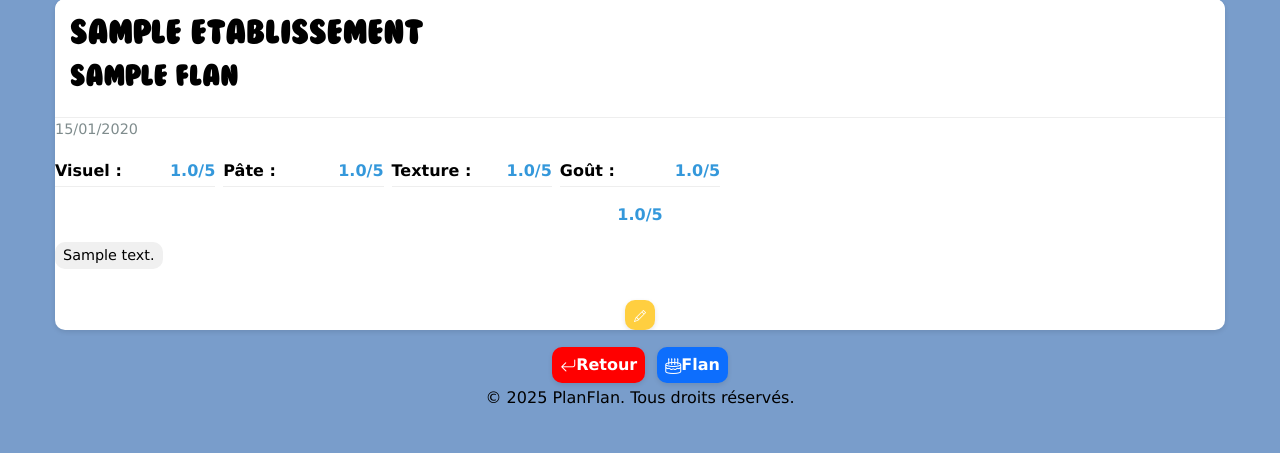
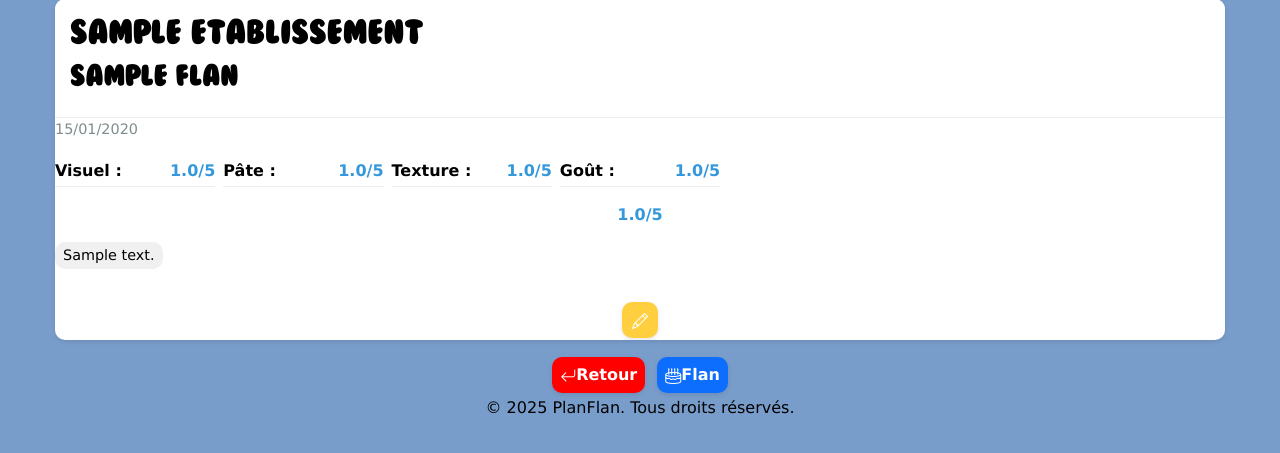
Before and after one commit to WilliamTourte/planflan2, a Flask app: page /evaluation/1 in a window 1280 px wide. Shown: the part 61-514 px from the top of the page. Run offline with Flask 3, Linux system fonts and the light colour scheme; a user stored in the database is signed in; tables that the repository leaves empty hold one stand-in row (values such as "Sample post"); some libraries are stand-ins or nearby versions.

Commit message:
Suppression de btn-sm, inutile

```diff
--- a/app/static/css/style.css
+++ b/app/static/css/style.css
@@ -207,13 +207,6 @@ input[type="submit"]:active {
     box-shadow: 0 2px 3px rgba(0, 0, 0, 0.1);
 }
 
-.btn-sm {
-    padding: var(--padding-xs);
-    font-size: var(--font-size-xs);
-    margin: 0;
-    min-width: 30px;
-    height: 30px;
-}
 
 .btn-success {
     background-color: var(--color-primary);
--- a/app/templates/macros.html
+++ b/app/templates/macros.html
@@ -93,13 +93,13 @@
         {% if current_page == page_attendue %}
             {% if current_user.id_user == objet.id_user and not objet.statut.value == 'VALIDE' %}
                 <div class="action-buttons">
-                    <button type="button" class="btn btn-success btn-sm" title="Modifier" onclick="edit{{ type_objet|capitalize }}({{ objet[id_field] }})">
+                    <button type="button" class="btn btn-success" title="Modifier" onclick="edit{{ type_objet|capitalize }}({{ objet[id_field] }})">
                         <i class="bi bi-pencil"></i>
                     </button>
                     {% if delete_form %}
                         <form method="POST" action="{{ url_for(delete_route, **{id_field: objet[id_field]}) }}" class="inline-form">
                             {{ delete_form.hidden_tag() }}
-                            <button type="submit" class="btn btn-danger btn-sm" title="Supprimer" onclick="return confirm('Êtes-vous sûr de vouloir supprimer cet élément ?');">
+                            <button type="submit" class="btn btn-danger" title="Supprimer" onclick="return confirm('Êtes-vous sûr de vouloir supprimer cet élément ?');">
                                 <i class="bi bi-trash"></i>
                             </button>
                         </form>
@@ -116,7 +116,7 @@
                                 </button>
                             </form>
                         {% endif %}
-                        <button type="button" class="btn btn-success btn-sm" title="Modifier" onclick="edit{{ type_objet|capitalize }}({{ objet[id_field] }})">
+                        <button type="button" class="btn btn-success" title="Modifier" onclick="edit{{ type_objet|capitalize }}({{ objet[id_field] }})">
                             <i class="bi bi-pencil"></i>
                         </button>
                         {% if delete_form %}
@@ -130,7 +130,7 @@
                     </div>
                 {% else %}
                     <div class="action-buttons d-flex gap-1">
-                        <button type="button" class="btn btn-success btn-sm" title="Modifier" onclick="edit{{ type_objet|capitalize }}({{ objet[id_field] }})">
+                        <button type="button" class="btn btn-success" title="Modifier" onclick="edit{{ type_objet|capitalize }}({{ objet[id_field] }})">
                             <i class="bi bi-pencil"></i>
                         </button>
                         {% if delete_form %}
```
Also changed, not shown: 1 other file.
